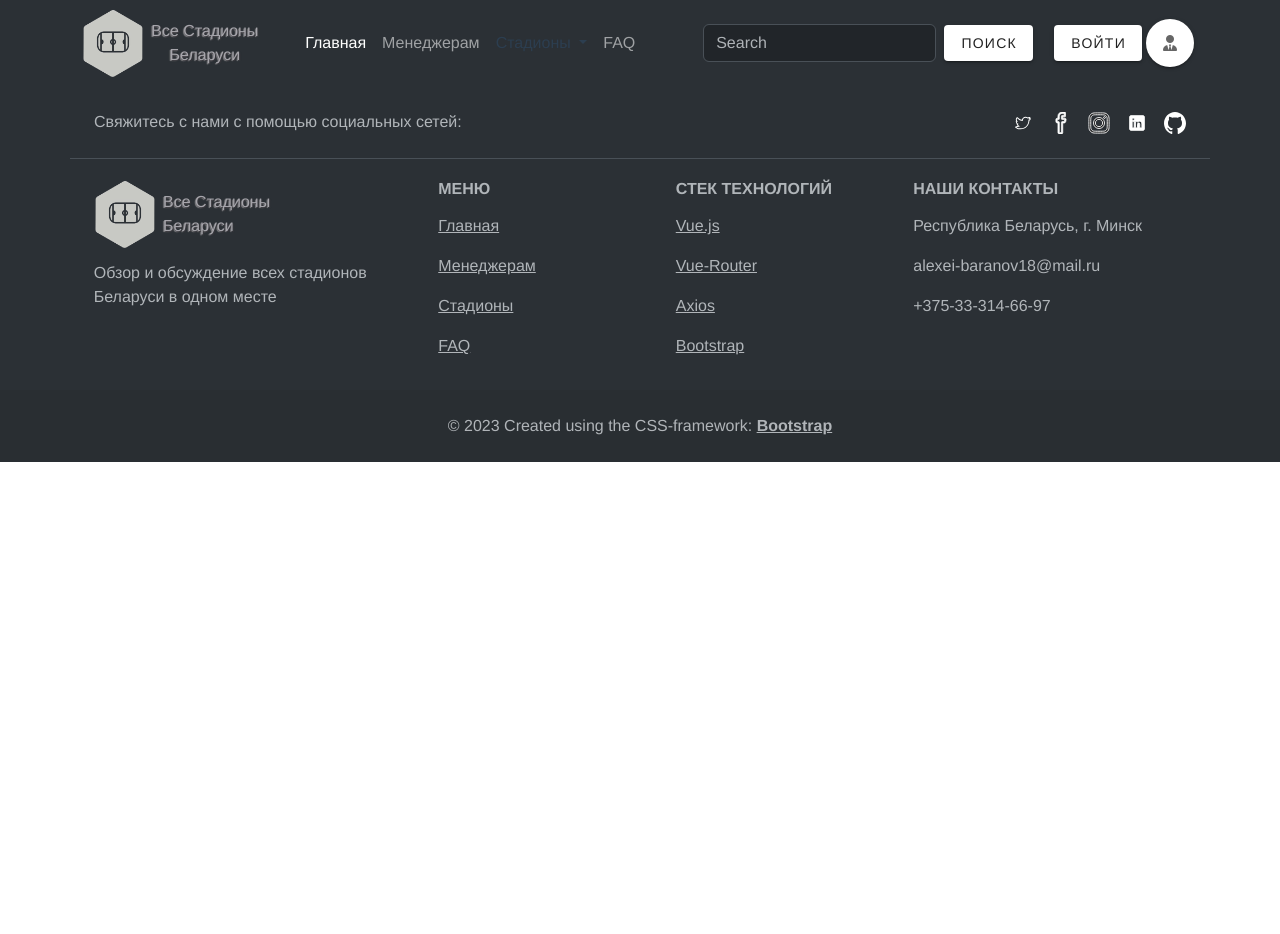
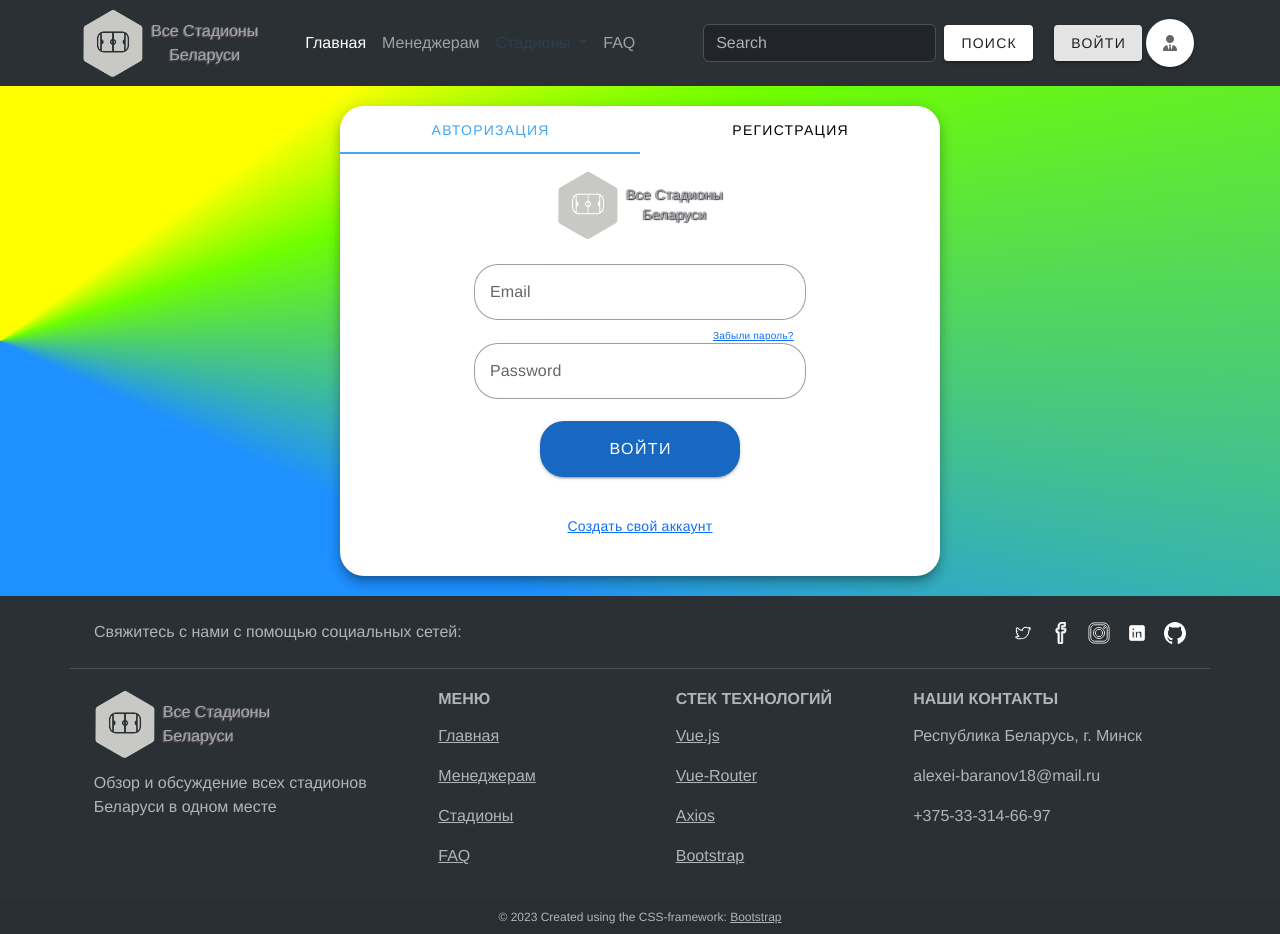
Before and after one commit to Baranov-alexei18/footbustikshop, a Vue app: page /signIn in a window 1280 px wide. Before the commit the page ends 800 px from the top, so only its background shows below. Built offline with nearby package versions, Linux system fonts and the light colour scheme.

Commit message:
create: view registration and authorization

```diff
--- a/src/components/FooterApp.vue
+++ b/src/components/FooterApp.vue
@@ -65,9 +65,9 @@
       </div>
     </section>
 
-    <div class="text-center p-4" style="background-color: rgba(0, 0, 0, 0.05)">
+    <div class="text-center p-2" style="background-color: rgba(0, 0, 0, 0.05); font-size: 12px;">
       © 2023 Created using the CSS-framework:
-      <a class="text-reset fw-bold" href="https://mdbootstrap.com/"
+      <a class="text-reset" href="https://mdbootstrap.com/"
         >Bootstrap</a
       >
     </div>
--- a/src/components/HeaderApp.vue
+++ b/src/components/HeaderApp.vue
@@ -60,7 +60,7 @@
         </form>
       </div>
       <div class="d-flex">
-        <v-btn class="my-auto">Войти</v-btn>
+        <v-btn class="my-auto" to="/signIn">Войти</v-btn>
         <AvatarApp></AvatarApp>
       </div>
     </div>
--- /dev/null
+++ b/src/components/component/AuthorizationApp.vue
@@ -0,0 +1,83 @@
+<template>
+  <div
+    class="d-flex col-sm-7 mx-auto"
+    style="flex-direction: column; justify-content: center"
+  >
+    <div class="mx-auto mb-6">
+      <LogoApp></LogoApp>
+    </div>
+
+    <v-form ref="form">
+      <v-text-field
+        style="max-height: 65px"
+        v-model="email"
+        :rules="nameRules"
+        label="Email"
+        variant="outlined"
+        rounded="xl"
+        required
+      >
+      </v-text-field>
+      <div class="d-flex pr-3" style="justify-content: end">
+        <a style="font-size: 10px; z-index: 2" href=""> Забыли пароль?</a>
+      </div>
+      <v-text-field
+        v-model="password"
+        :rules="nameRules"
+        label="Password"
+        variant="outlined"
+        icon="$vuetify"
+        rounded="xl"
+        small
+        required
+      ></v-text-field>
+
+      <div class="mb-10">
+        <v-btn
+          color="primary"
+          @click="validate"
+          rounded="xl"
+          size="large"
+          height="56px"
+          style="min-width: 200px;"
+        >
+          Войти
+        </v-btn>
+      </div>
+
+      <a style="font-size: 14px" href=""> Создать свой аккаунт</a>
+    </v-form>
+  </div>
+</template>
+
+  <script>
+import LogoApp from '@/components/ui-component/LogoApp.vue';
+
+export default {
+  name: "AuthorizationApp",
+  components: {LogoApp},
+  data() {
+    return {
+      tab: null,
+      email: "",
+      password: "",
+      switchAgree: true,
+      nameRules: [
+        (v) => !!v || "",
+        (v) => (v && v.length <= 10) || "Name must be less than 10 characters",
+      ],
+    };
+  },
+
+  methods: {
+    async validate() {
+      const { valid } = await this.$refs.form.validate();
+
+      if (valid) alert("Form is valid");
+    },
+  },
+};
+</script>
+
+  <style>
+</style>
--- /dev/null
+++ b/src/components/component/RegistrationApp.vue
@@ -0,0 +1,188 @@
+<template>
+  <div
+    class="d-flex mx-auto"
+    style="flex-direction: column; justify-content: center"
+  >
+    <div class="mx-auto px-auto mb-6">
+      <LogoApp></LogoApp>
+    </div>
+    <v-form ref="form">
+      <div class="d-sm-flex gap-3">
+        <div class="col">
+          <v-text-field
+            v-model="emailReg"
+            label="Введите email"
+            variant="outlined"
+            rounded="xl"
+            required
+          >
+          </v-text-field>
+          <v-text-field
+            v-model="dataPicker"
+            label="Введите вашу дату рождения"
+            variant="outlined"
+            rounded="xl"
+          >
+          </v-text-field>
+        </div>
+        <div class="col">
+          <v-text-field
+            v-model="password"
+            label="Введите пароль"
+            variant="outlined"
+            icon="$vuetify"
+            rounded="xl"
+            small
+            required
+          ></v-text-field>
+
+          <v-text-field
+            v-model="password"
+            label="Подтвердите пароль"
+            variant="outlined"
+            icon="$vuetify"
+            rounded="xl"
+            small
+            required
+          ></v-text-field>
+        </div>
+      </div>
+      <div class="d-flex justify-content-around mb-1">
+        <v-switch
+          class="ml-10"
+          v-model="switchMen"
+          hide-details
+          inset
+          color="primary"
+          label="Мужской пол"
+        ></v-switch>
+        <v-switch
+          class="ml-10"
+          v-model="switchWoman"
+          hide-details
+          inset
+          color="primary"
+          label="Женский пол"
+        ></v-switch>
+      </div>
+      <div style="height: 70px">
+        <v-switch
+          class="ml-10"
+          v-model="switchAgree"
+          :rules="nameRules"
+          hide-details
+          inset
+          color="primary"
+          label="Согласие на обработку персональных данных"
+        >
+          {{ messageError }}
+        </v-switch>
+        <div
+          class="d-flex error mb-3 ml-10"
+          style="z-index: 3"
+          v-if="messageError && !switchAgree"
+        >
+          <span class="mb-0" style="color: red; margin-top: -10px">
+            {{ messageError }}
+          </span>
+        </div>
+      </div>
+      <div class="d-flex justify-center gap-2 pt-3">
+        <v-btn
+          color="primary"
+          @click="validate"
+          rounded="xl"
+          size="large"
+          height="56px"
+          style="min-width: 200px"
+        >
+          Сохранить
+        </v-btn>
+        <v-btn
+          color="grey"
+          rounded="xl"
+          size="large"
+          height="56px"
+          style="min-width: 150px"
+          @click="this.$emit('returnToAuth', true)"
+        >
+          Отмена
+        </v-btn>
+      </div>
+    </v-form>
+  </div>
+</template>
+
+  <script>
+import LogoApp from "@/components/ui-component/LogoApp.vue";
+
+export default {
+  name: "RegistrationView",
+  components: { LogoApp },
+
+  data() {
+    return {
+      dataPicker: null,
+      switchMen: true,
+      switchWoman: false,
+      switchAgree: false,
+      messageError: null,
+      emailReg: "",
+      password: "",
+      nameRules: [(v) => v === true || "Согласитесь с обработкой данных"],
+    };
+  },
+
+  methods: {
+    async validate() {
+      const { valid } = await this.$refs.form.validate();
+      console.log(this.switchAgree);
+      if (valid) {
+        alert("Form is valid");
+        this.$emit("returnToAuth", true);
+      } else
+        this.messageError = await this.$refs.form.errors[0].errorMessages[0];
+    },
+  },
+
+  watch: {
+    switchMen(value) {
+      if (value == true) {
+        this.switchWoman = false;
+      } else {
+        this.switchWoman = true;
+      }
+    },
+    switchWoman(value) {
+      if (value == true) {
+        this.switchMen = false;
+      } else {
+        this.switchMen = true;
+      }
+    },
+  },
+};
+</script>
+
+  <style>
+.error{
+  animation-name: error;
+  animation-duration: 0.3s;
+  animation-fill-mode: both;
+}
+
+@keyframes error {
+  20% {
+    transform: translate(-8px, 0);
+  }
+  40% {
+    transform: translate(8px, 0);
+  }
+  80% {
+    transform: translate(-4px, 0);
+  }
+  100% {
+    transform: translate(4px, 0);
+  }
+}
+</style>
--- a/src/components/ui-component/SocialIconsGroup.vue
+++ b/src/components/ui-component/SocialIconsGroup.vue
@@ -53,9 +53,9 @@ export default {
 
 <style>
 svg:hover {
-  margin-top: -5px;
+  margin-top: -8px;
   width: 30px;
   height: 30px;
-  transition: all 0.5s;
+  transition: all 0.7s;
 }
 </style>
--- a/src/router/index.js
+++ b/src/router/index.js
@@ -3,6 +3,7 @@ import HomeView from '../views/HomeView.vue'
 import ManagerView from '../views/ManagerView.vue'
 import StadiumView from '../views/StadiumView.vue'
 import QuestionView from '../views/QuestionView.vue'
+import SignInView from '../views/SignInView.vue'
 
 const routes = [
   {
@@ -27,6 +28,11 @@ const routes = [
     path: '/question',
     name: 'question',
     component: QuestionView
+  },
+  {
+    path: '/signIn',
+    name: 'signIn',
+    component: SignInView
   }
 ]
 
--- /dev/null
+++ b/src/views/SignInView.vue
@@ -0,0 +1,81 @@
+<template>
+  <div class="page_registration">
+    <v-card
+      class="card_registration"
+      color="white"
+      width="600"
+      min-height="470"
+      variant="elevated"
+      elevation="8"
+      rounded="xl"
+    >
+      <v-tabs v-model="tab" bg-color="white" color="blue-lighten-1">
+        <v-tab class="col" value="auth">Авторизация</v-tab>
+        <v-tab class="col" value="reg">Регистрация</v-tab>
+      </v-tabs>
+
+      <v-card-text>
+        <v-window v-model="tab">
+          <v-window-item value="auth">
+            <AuthorizationView ></AuthorizationView>
+          </v-window-item>
+
+          <v-window-item value="reg">
+            <RegistrationApp @returnToAuth="returnToAuth"></RegistrationApp>
+          </v-window-item>
+        </v-window>
+      </v-card-text>
+    </v-card>
+  </div>
+</template>
+
+  <script>
+import AuthorizationView from "@/components/component/AuthorizationApp.vue";
+import RegistrationApp from "@/components/component/RegistrationApp.vue";
+
+export default {
+  name: "signInView",
+  components: { AuthorizationView, RegistrationApp },
+  data() {
+    return {
+      tab: null,
+      email: "",
+      password: "",
+      switchAgree: true,
+      nameRules: [
+        (v) => !!v || "",
+        (v) => (v && v.length <= 10) || "Name must be less than 10 characters",
+      ],
+    };
+  },
+
+  methods: {
+    async validate() {
+      const { valid } = await this.$refs.form.validate();
+
+      if (valid) alert("Form is valid");
+    },
+    returnToAuth(value){
+      console.log(1);
+      if(value === true){
+        this.tab = "auth"
+      }
+    },
+  },
+};
+</script>
+
+  <style>
+.page_registration {
+  display: flex;
+  align-items: center;
+  justify-content: center;
+  padding-top: 20px;
+  padding-bottom: 20px;
+}
+.card_registration {
+  align-items: center;
+  justify-content: center;
+  background-color: whitesmoke;
+}
+</style>
```
Also changed, not shown: src/components/ui-component/AvatarApp.vue (+42 -18 lines).
